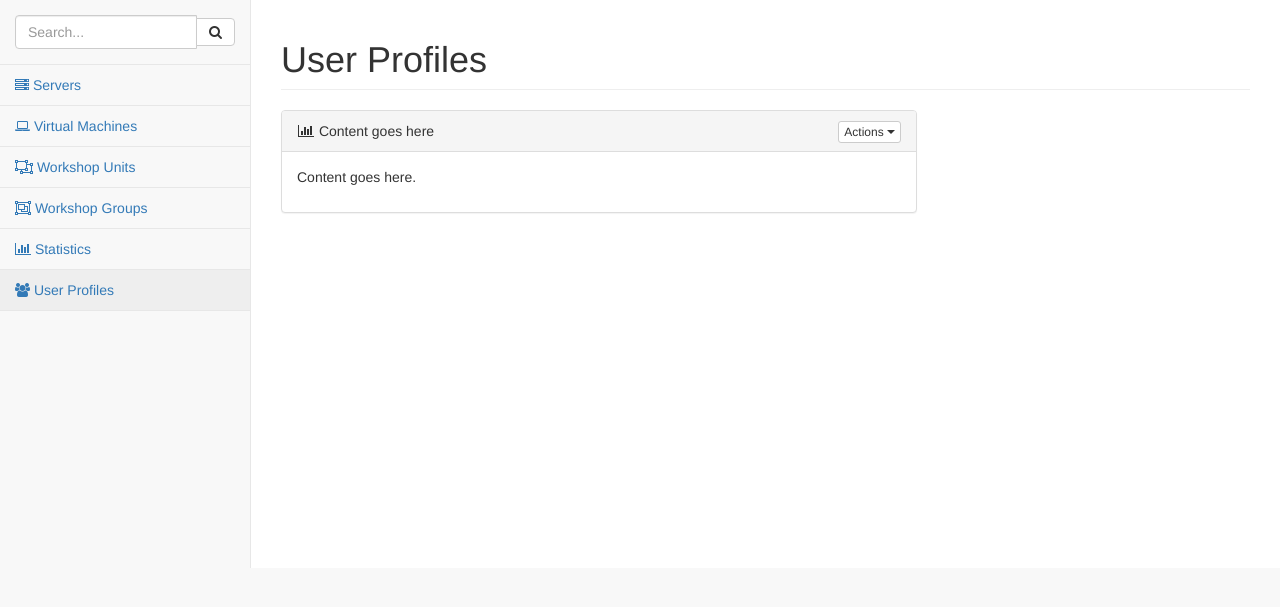
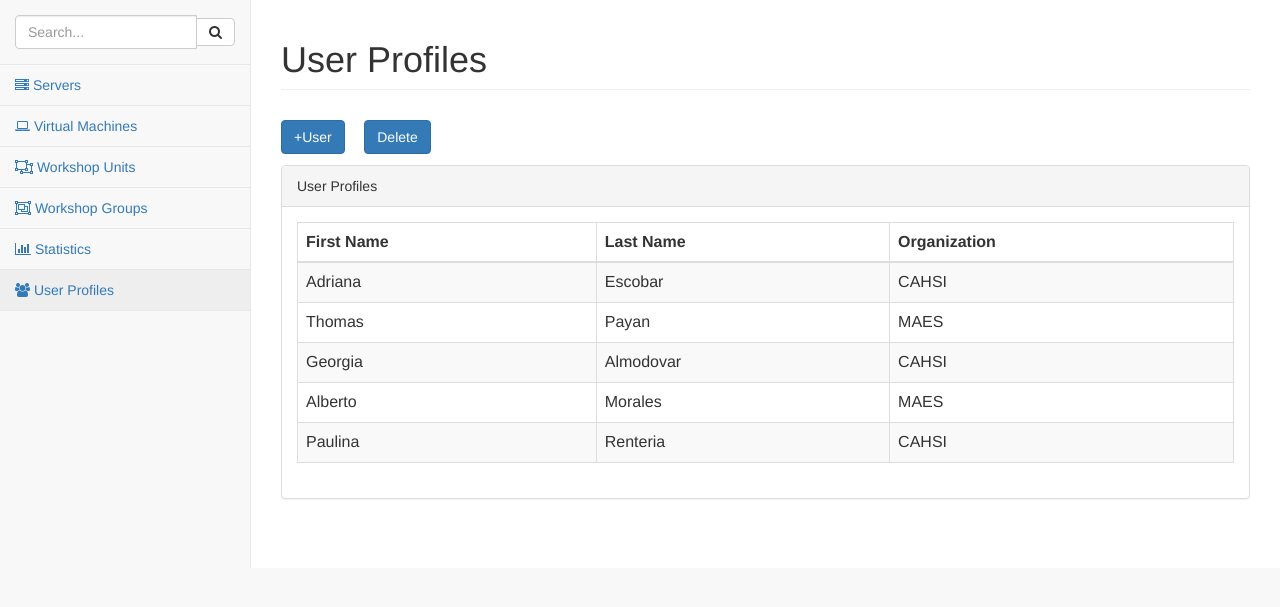
Before and after one commit to prenteria/testbed-master, a Flask app: page /userprofiles in a window 1280 px wide. Shown: the part 51-658 px from the top of the page. Run offline with Flask 2, Linux system fonts and the light colour scheme; some libraries are stand-ins or nearby versions.

Commit message:
Added buttons, pop-op windows wip, added table for User Profiles
Added all buttons for each class,
Working on pop-op windows for actions,
Added table on User Profiles

```diff
--- a/templates/index.html
+++ b/templates/index.html
@@ -111,7 +111,7 @@
       <!-- /.row -->
       <!-- This section contains the content of the page -->
       <div class="row">
-        <div class="col-lg-8">
+        <div class="col-lg-12">
           <div class="panel panel-default">
             <div class="panel-heading">
               <i class="fa fa-bar-chart-o fa-fw"></i> Content goes here
--- a/templates/statistics.html
+++ b/templates/statistics.html
@@ -16,7 +16,7 @@
             <!-- /.row -->
             <!-- This section contains the content of the page -->
             <div class="row">
-                <div class="col-lg-8">
+                <div class="col-lg-12">
                     <div class="panel panel-default">
                         <div class="panel-heading">
                             <i class="fa fa-bar-chart-o fa-fw"></i> Content goes here
--- a/templates/userprofiles.html
+++ b/templates/userprofiles.html
@@ -1,6 +1,9 @@
 <!-- This is jinja -->
 {% extends "/Navigation/navigation.html" %}
 {% include "style.html" %}
+<!DOCTYPE html>
+<html lang="en">
+{% block page %}{{title}}{% endblock %}
 
 <body>
     <div id="wrapper">
@@ -12,47 +15,79 @@
                 </div>
                 <!-- /.col-lg-12 -->
             </div>
-            <!-- /.row -->
-            <!-- This section contains the content of the page -->
+
+
             <div class="row">
-                <div class="col-lg-8">
-                    <div class="panel panel-default">
+                <div class="col-lg-1 col-md-1">
                     <div class="panel-heading">
-                            <i class="fa fa-bar-chart-o fa-fw"></i> Content goes here
-                            <div class="pull-right">
-                                <div class="btn-group">
-                                    <button type="button" class="btn btn-default btn-xs dropdown-toggle" data-toggle="dropdown">
-                                        Actions
-                                        <span class="caret"></span>
-                                    </button>
-                                    <ul class="dropdown-menu pull-right" role="menu">
-                                        <li><a href="#">Action</a>
-                                        </li>
-                                        <li><a href="#">Another action</a>
-                                        </li>
-                                        <li><a href="#">Something else here</a>
-                                        </li>
-                                        <li class="divider"></li>
-                                        <li><a href="#">Separated link</a>
-                                        </li>
-                                    </ul>
+                      <div class="row">
+                         <input type="submit" value="+User" class="btn btn-primary">
                      </div>
                  </div>
              </div>
+             <div class="col-lg-1 col-md-1">
+                <div class="panel-heading">
+                  <div class="row">
+                     <input type="submit" value="Delete" class="btn btn-primary">
+                 </div>
+             </div>
+         </div>
+     </div>
+
+     <!-- /.row -->
+     <div class="row">
+        <div class="col-lg-12">
+            <div class="panel panel-default">
+                <div class="panel-heading">
+                    User Profiles
+                </div>
                 <!-- /.panel-heading -->
                 <div class="panel-body">
-                            <div id="morris-area-chart"></div>
-                            <p>Content goes here.</p>
+                    <table width="100%" class="table table-striped table-bordered table-hover" id="dataTables-example">
+                        <thead>
+                            <tr>
+                                <th>First Name</th>
+                                <th>Last Name</th>
+                                <th>Organization</th>
+                            </tr>
+                        </thead>
+                        <tbody>
+                            <tr class="odd gradeX">
+                                <td>Adriana</td>
+                                <td>Escobar</td>
+                                <td>CAHSI</td>
+                            </tr>
+                            <tr class="even gradeC">
+                                <td>Thomas</td>
+                                <td>Payan</td>
+                                <td>MAES</td>
+                            </tr>
+                            <tr class="odd gradeA">
+                                <td>Georgia</td>
+                                <td>Almodovar</td>
+                                <td>CAHSI</td>
+                            </tr>
+                            <tr class="odd gradeB">
+                                <td>Alberto</td>
+                                <td>Morales</td>
+                                <td>MAES</td>
+                            </tr>
+                            <tr class="odd gradeP">
+                                <td>Paulina</td>
+                                <td>Renteria</td>
+                                <td>CAHSI</td>
+                            </tr>
+                        </tbody>
+                    </table>
                 </div>
                 <!-- /.panel-body -->
             </div>
             <!-- /.panel -->
         </div>
     </div>
-        </div>
     {% endblock %}
     <!-- /#page-wrapper -->
 </div>
-
+</div>
 </body>
 </html>
```
Also changed, not shown: templates/server.html (+20 -1 lines), templates/virtualmachines.html (+26 -1 lines), templates/workshopgroups.html (+47 -1 lines), templates/workshopunits.html (+50 -2 lines). Lines whose indentation alone changed are shown as unchanged.
